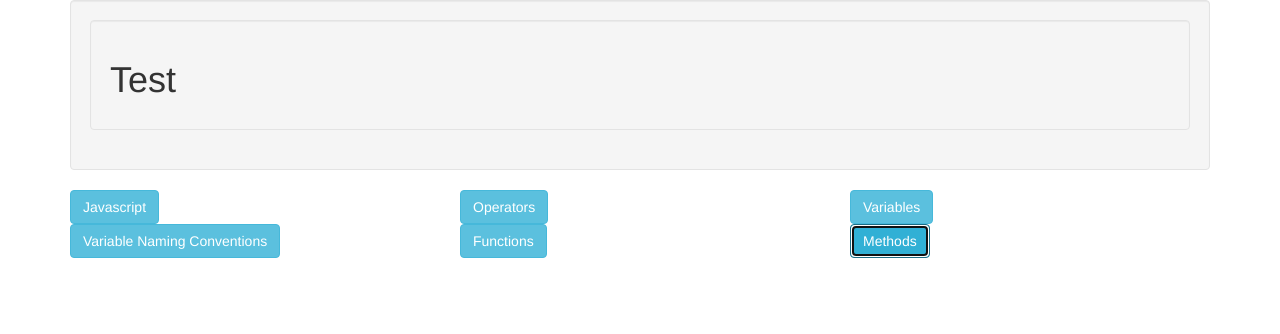
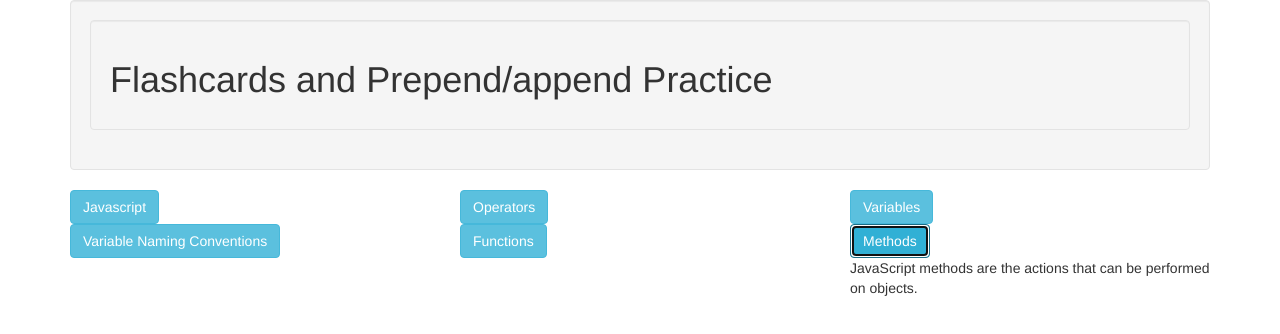
Before and after one commit to Evan-Alexander/js-flashcards, a plain HTML site: page index.html in a window 1280 px wide. Both pictures are taken after a click on the button "Methods". Drawn offline with Linux system fonts and the light colour scheme.

Commit message:
add content to buttons

```diff
--- a/index.html
+++ b/index.html
@@ -13,7 +13,7 @@
     <div class="container">
       <div class="well">
         <header class="well">
-          <h1>Test</h1>
+          <h1>Flashcards and Prepend/append Practice</h1>
         </header>
       </div>
 
@@ -39,11 +39,11 @@
         </div>
         <div class="col-md-4" id="functions">
           <button class="btn btn-info">Functions</button>
-          <p></p>
+          <p>A JavaScript function is a block of code designed to perform a particular task.</p>
         </div>
         <div class="col-md-4" id="methods">
           <button class="btn btn-info">Methods</button>
-          <p></p>
+          <p>JavaScript methods are the actions that can be performed on objects.</p>
         </div>
       </div>
 
```
